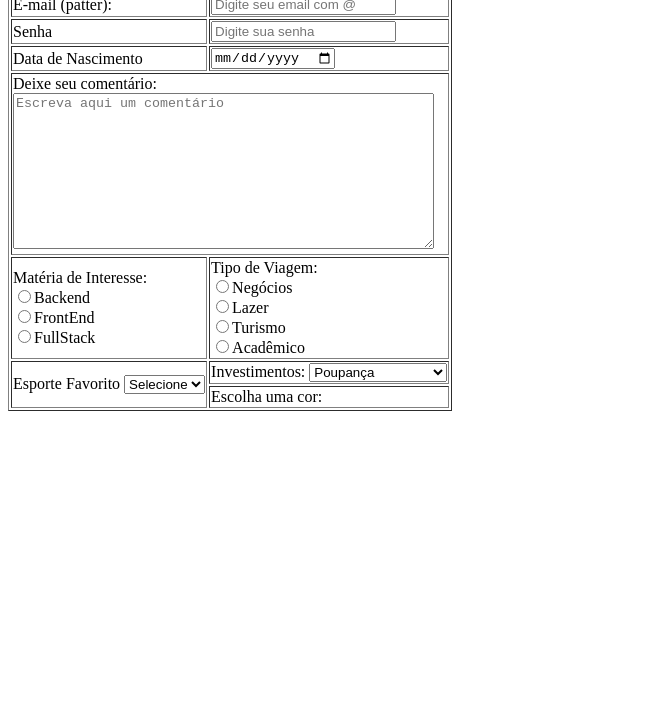
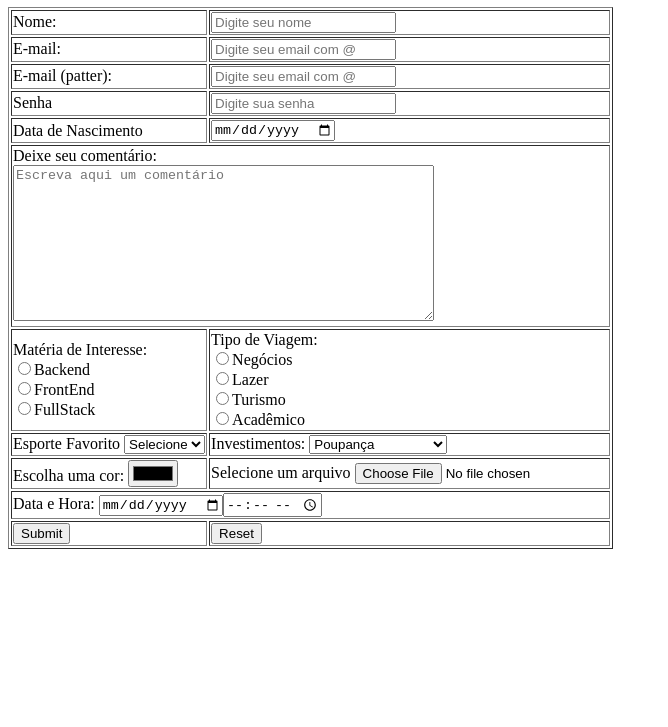
Before and after one commit to MatheusESantana/SI1Nb-CC1Nb-CSW-26, a plain HTML site: page AULA-09/index.html in a window 1280 px wide. Shown: the part 73-800 px from the top of the page, without its empty margins (0-668 px from the left). Drawn offline with Linux system fonts and the light colour scheme.

Commit message:
Add files via upload

```diff
--- a/AULA-09/index.html
+++ b/AULA-09/index.html
@@ -8,9 +8,11 @@
 </head>
 
 <body>
-    <form action="mailto:seu.email@seuemail.com" method="post">
 
-        <table border="1">
+    <h1>Formulário</h1>
+    <form action="mailto:seu.email@seuemail.com" method="post" enctype="text/plain">
+
+        <table border="1" cellpading="" cellspacing="">
             <tr>
                 <td>
                     <label for="">Nome:</label>
@@ -78,7 +80,7 @@
                 </td>
 
             <tr>
-                    <td rowspan="2">
+                <td rowspan="1">
                     <label for="Esporte Favorito">Esporte Favorito</label>
                     <select name="Esporte favorito" size="1">
                         <option value="">Selecione</option>
@@ -89,7 +91,7 @@
                     </select>
                 </td>
 
-                    <td>
+                <td rowspan="1">
                     <label for="Investimentos">Investimentos:</label>
                     <select name="Investimentos" size="1">
                         <option value="Poupança">Poupança</option>
@@ -105,13 +107,31 @@
             <tr>
                 <td>
                     <label for="Cor">Escolha uma cor:</label>
-
+                    <input type="color">
+                </td>
+                <td>
+                    <label for="Arquivo">Selecione um arquivo</label>
+                    <input type="file">
                 </td>
             </tr>
 
+            <tr>
+                <td colspan="2">
+                    <label for="Data e hora">Data e Hora:</label>
+                    <input type="date"><input type="time">
+                </td>
+            </tr>
 
-
-
+            <tr>
+                <td>
+                    <label for="Enviar"></label>
+                    <input type="submit">
+                </td>
+                <td>
+                    <label for="Limpar"></label>
+                    <input type="reset">
+                </td>
+            </tr>
 
 
 
```
Lines whose indentation alone changed are shown as unchanged.
